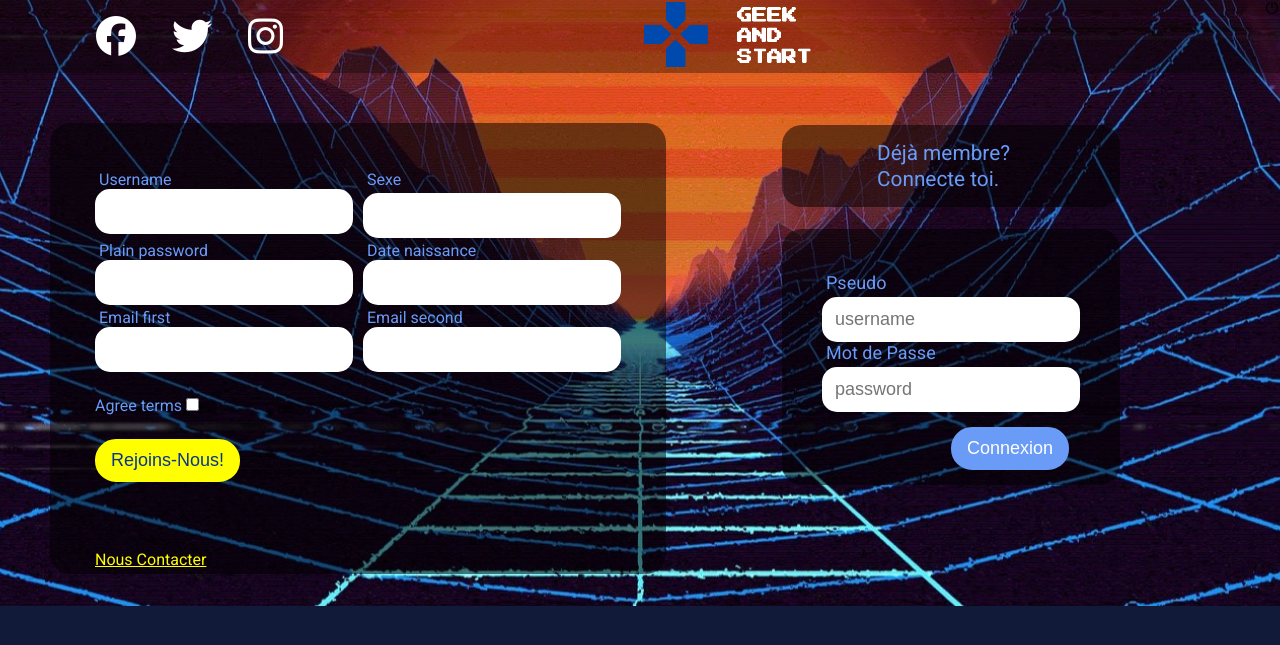
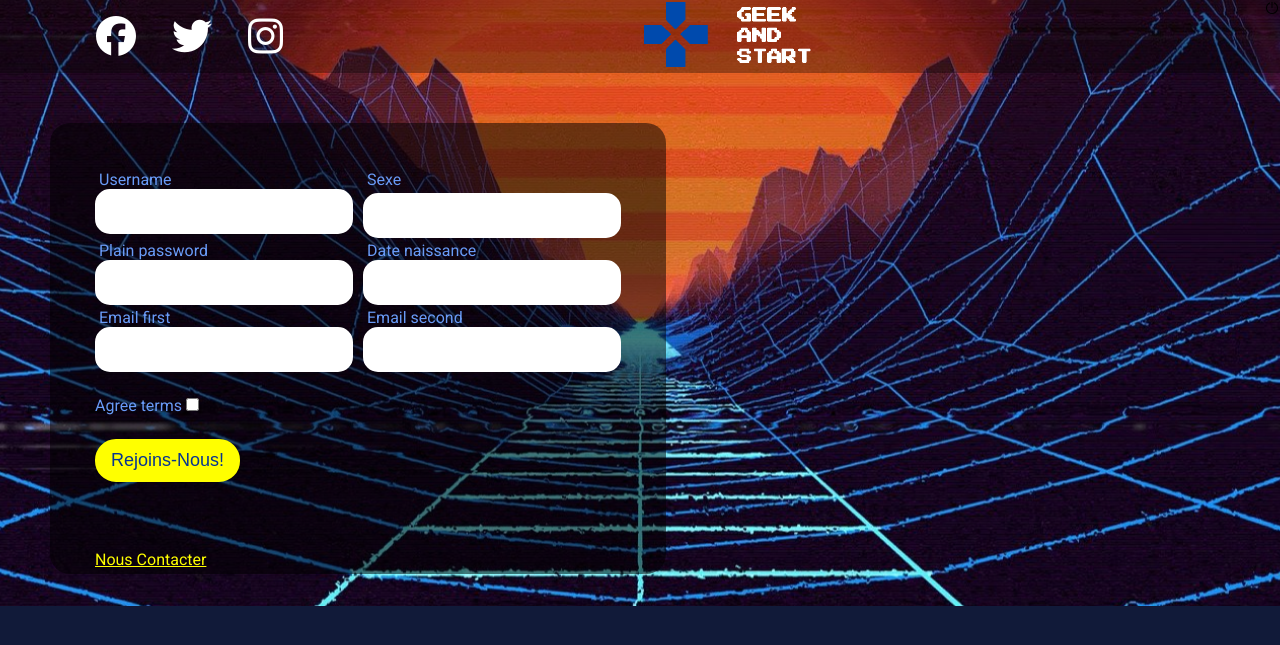
Before and after one commit to Alexandre-brienne/stc-wf3, a Symfony app: template templates/site/register.html.twig in a window 1280 px wide. Shown: the top 645 px of the page. Run offline with Twig, Linux system fonts and the light colour scheme; the template is opened without the code that fills it, so the values that code supplies are empty; form fields are guessed from the names that the template uses; some libraries are stand-ins or nearby versions.

Commit message:
retrait connexion register

```diff
--- a/public/CSS/style2.css
+++ b/public/CSS/style2.css
@@ -156,35 +156,10 @@ label{
 
                         Début partie Connexion
 *__________________________________________________________________*/
-#register-principal2{
-    position: absolute;
-    right: 10rem;
-}
-#register-connexion {
-    margin-top: 3.2rem;
-    margin-left: 3.125rem;
-    margin-bottom: 1.375rem;
-    border: 0.9375rem solid rgba(0, 0, 0, 0);
-    border-radius: 1.25rem;
-    background-color: rgba(0, 0, 0, 0.514);
-}
 
-#register-connexion h1 {
-    margin-left: 5rem;
-    color: #699BF7;
-}
 
-#register-connexion2 {
-    margin-left: 3.125rem;
-    margin-bottom: 1.25rem;
-    border-top: solid rgba(0, 0, 0, 0);
-    border-radius: 1.25rem;
-    background-color: rgba(0, 0, 0, 0.514);
-}
 
-#register-connexion2 div {
-    display: grid;
-}
+
 
 .sexe {
     display: grid;
--- a/templates/site/register.html.twig
+++ b/templates/site/register.html.twig
@@ -45,20 +45,7 @@
 						</section>
 					</section>
 
-					<!-- Se Connecter -->
-
-					<section id="register-principal2" class="principal">
-						<section id="register-connexion">
-							<h1 class="register-h1">Déjà membre?</h1>
-							<h1 class="register-h1">Connecte toi.</h1>
-						</section>
-						<!-- Formulaire Connexion -->
-						<section id="register-connexion2">
-
-							{{ include('site/_formconnexion.html.twig') }}
-
-						</section>
-					</section>
+				</section>
 				</section>
 
 			</header>
```
